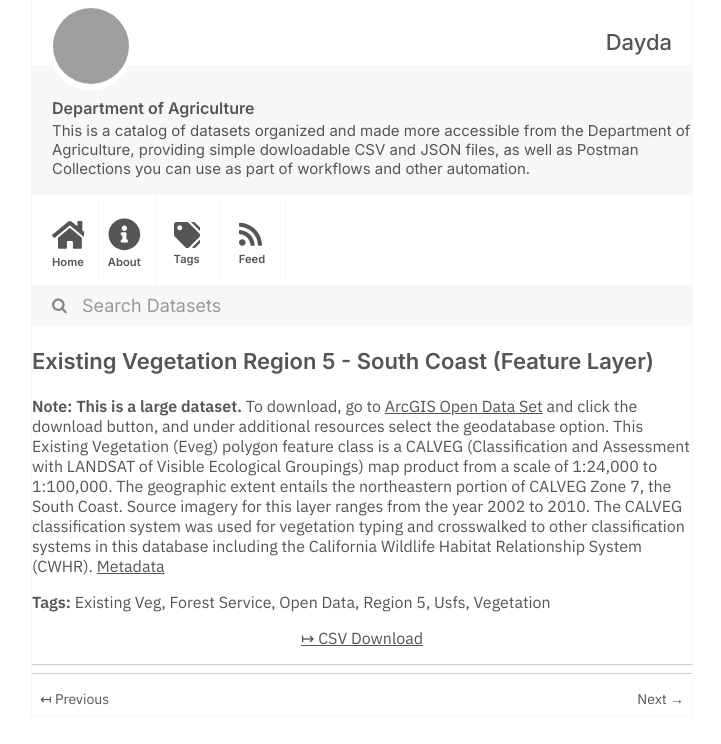
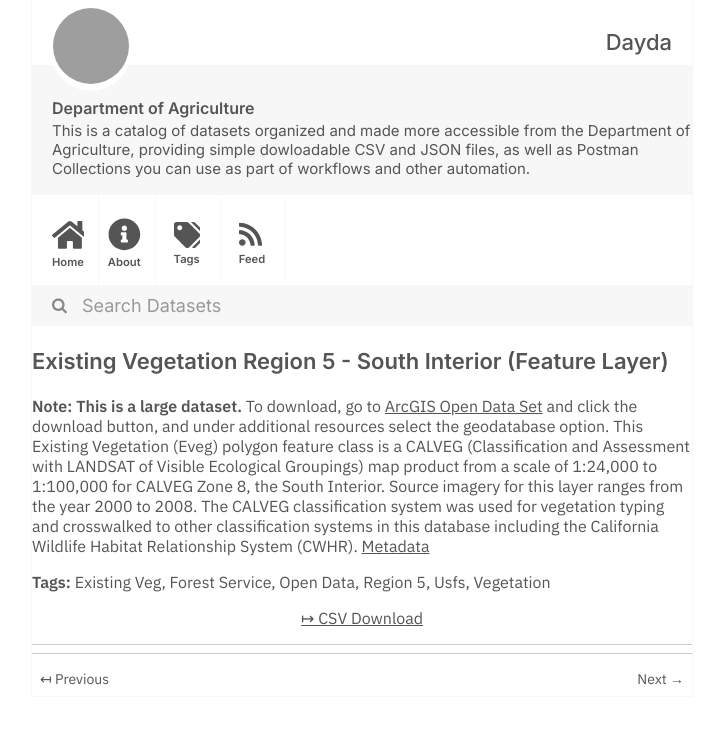
Before and after one commit to dayda-entities/department-of-agriculture, a Jekyll site: the page built from _posts/2020-12-03-existing-vegetation-region-5-s.md, in a window 1280 px wide, cut to the strip 0-744 px from the top of the page. Shown: the whole strip, without its empty margins (278-999 px from the left). Built offline with Jekyll 4.4.1, drawn with Linux system fonts in a browser that asks for light colours; grey boxes are pictures that could not be loaded.

Commit message:
Publish Data

```diff
--- a/_posts/2020-12-03-existing-vegetation-region-5-s.md
+++ b/_posts/2020-12-03-existing-vegetation-region-5-s.md
@@ -1,7 +1,7 @@
 ---
-title: Existing Vegetation Region 5 - South Coast (Feature Layer)
-created: '2020-12-03T20:26:43.616314'
-modified: '2021-05-14T15:14:18.147349'
+title: Existing Vegetation Region 5 - South Interior (Feature Layer)
+created: '2020-12-03T20:26:44.099063'
+modified: '2021-05-14T15:14:19.338197'
 state: active
 type: dataset
 tags:
@@ -13,9 +13,9 @@ tags:
   - Vegetation
 groups: []
 csv_url: >-
-  https://data-usfs.hub.arcgis.com/datasets/0e43da06e9a142b891cbc5d43fc780ea_8.csv?outSR=%7B%22latestWkid%22%3A4269%2C%22wkid%22%3A4269%7D
+  https://data-usfs.hub.arcgis.com/datasets/a251d8efde23428d947a38fb7d2782c1_9.csv?outSR=%7B%22latestWkid%22%3A4269%2C%22wkid%22%3A4269%7D
 json_url: ''
 layout: post
 
 ---
-<b>Note:</b> <b>This is a large dataset. </b>To download, go to <a href='https://enterprisecontentnew-usfs.hub.arcgis.com/datasets/existing-vegetation-region-5-south-coast-feature-layer' target='_blank'>ArcGIS Open Data Set</a> and click the download button, and under additional resources select the geodatabase option. This Existing Vegetation (Eveg) polygon feature class is a CALVEG (Classification and Assessment with LANDSAT of Visible Ecological Groupings) map product from a scale of 1:24,000 to 1:100,000. The geographic extent entails the northeastern portion of CALVEG Zone 7, the South Coast. Source imagery for this layer ranges from the year 2002 to 2010. The CALVEG classification system was used for vegetation typing and crosswalked to other classification systems in this database including the California Wildlife Habitat Relationship System (CWHR). <a href='https://data.fs.usda.gov/geodata/edw/edw_resources/meta/S_USA.EVMid_R05_SouCoast.xml' target='_blank'>Metadata</a>
+<b>Note:</b> <b>This is a large dataset. </b>To download, go to <a href='https://enterprisecontentnew-usfs.hub.arcgis.com/datasets/existing-vegetation-region-5-south-interior-feature-layer' target='_blank'>ArcGIS Open Data Set</a> and click the download button, and under additional resources select the geodatabase option. This Existing Vegetation (Eveg) polygon feature class is a CALVEG (Classification and Assessment with LANDSAT of Visible Ecological Groupings) map product from a scale of 1:24,000 to 1:100,000 for CALVEG Zone 8, the South Interior. Source imagery for this layer ranges from the year 2000 to 2008. The CALVEG classification system was used for vegetation typing and crosswalked to other classification systems in this database including the California Wildlife Habitat Relationship System (CWHR). <a href='https://data.fs.usda.gov/geodata/edw/edw_resources/meta/S_USA.EVMid_R05_SouthInterior.xml' target='_blank'>Metadata</a>
```
